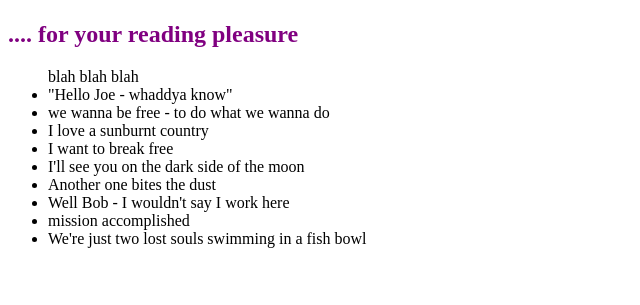
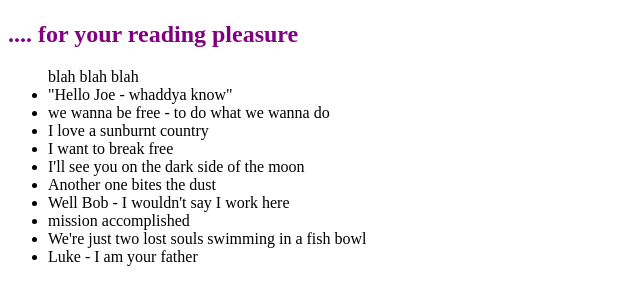
Before and after one commit to NelsonHandcock/0main_openSAP_repo_nh, a plain HTML site: page index.html in a window 1280 px wide. Shown: the part 59-364 px from the top of the page, without its empty margins (0-640 px from the left). Drawn offline with Linux system fonts and the light colour scheme.

Commit message:
another commit

```diff
--- a/index.html
+++ b/index.html
@@ -19,7 +19,7 @@
 		<li>Well Bob - I wouldn't say I work here</li>
 		<li>mission accomplished</li>
 		<li>We're just two lost souls swimming in a fish bowl</li>
-		<Luke - I am your father
+		<Li>Luke - I am your father</li>
 	</ul>
 </body>
 </html>
```
